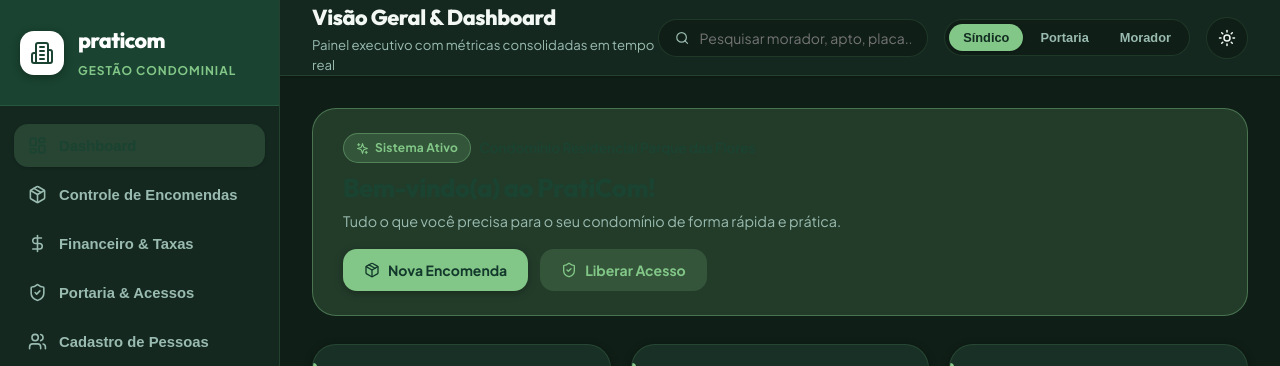
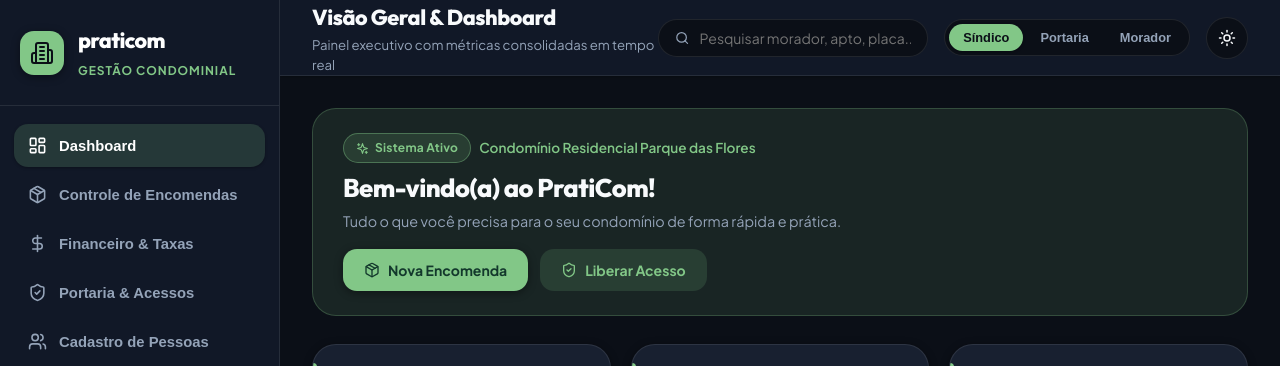
Before and after one commit to HeitorMassaroth/PratiCom, a React (Vite) app in the folder client/: page / in a window 1280 px wide. Shown: the top 366 px of the page. Built offline with nearby package versions, Linux system fonts and the light colour scheme; no server answers.

Commit message:
style: new dark mode color

```diff
--- a/client/src/index.css
+++ b/client/src/index.css
@@ -75,31 +75,37 @@
   --radius-full: 9999px;
 }
 
-/* Modo Escuro (Emerald / Forest Luxury) */
+/* Modo Escuro (Sleek Dark Modern - Sem camuflagem forest com o fundo) */
 [data-theme="dark"] {
-  --bg-primary: #0F1E17;
-  --bg-secondary: #142820;
-  --bg-card: #183025;
-  --bg-card-hover: #1E3B2E;
-  --bg-glass: rgba(24, 48, 37, 0.85);
+  /* No modo escuro, brand-forest mapeia para tom claro e legível para nunca camuflar */
+  --brand-forest: #82C787;
+  --brand-forest-dark: #68BA73;
+  --brand-forest-light: #A3E6B1;
 
-  --border-color: rgba(130, 199, 135, 0.15);
-  --border-subtle: rgba(130, 199, 135, 0.08);
+  --bg-primary: #0B0F17;
+  --bg-secondary: #111827;
+  --bg-card: #182030;
+  --bg-card-hover: #1F2A3F;
+  --bg-glass: rgba(18, 24, 38, 0.85);
+
+  --border-color: rgba(255, 255, 255, 0.09);
+  --border-subtle: rgba(255, 255, 255, 0.05);
   --border-focus: #82C787;
 
-  --text-main: #F3F8F5;
-  --text-muted: #9ABBB0;
-  --text-dim: #648577;
-  --text-inverse: #142920;
+  --text-main: #F8FAFC;
+  --text-muted: #94A3B8;
+  --text-dim: #64748B;
+  --text-inverse: #0B0F17;
 
-  --shadow-xs: 0 1px 3px rgba(0, 0, 0, 0.2);
-  --shadow-sm: 0 2px 8px rgba(0, 0, 0, 0.3);
-  --shadow-md: 0 8px 24px -4px rgba(0, 0, 0, 0.5);
-  --shadow-lg: 0 16px 40px -8px rgba(0, 0, 0, 0.6);
+  --shadow-xs: 0 1px 3px rgba(0, 0, 0, 0.3);
+  --shadow-sm: 0 2px 8px rgba(0, 0, 0, 0.4);
+  --shadow-md: 0 8px 24px -4px rgba(0, 0, 0, 0.6);
+  --shadow-lg: 0 16px 40px -8px rgba(0, 0, 0, 0.7);
   --shadow-glow: 0 0 24px rgba(130, 199, 135, 0.25);
 
-  --accent-mint: rgba(130, 199, 135, 0.18);
+  --accent-mint: rgba(130, 199, 135, 0.15);
   --accent-mint-text: #82C787;
+  --accent-mint-hover: rgba(130, 199, 135, 0.25);
   --accent-warning-bg: rgba(245, 158, 11, 0.15);
   --accent-warning-text: #FBBF24;
   --accent-warning-border: rgba(245, 158, 11, 0.3);
@@ -167,6 +173,10 @@
   color: #FFFFFF;
 }
 
+[data-theme="dark"] .sidebar-header {
+  background: var(--bg-secondary);
+}
+
 .logo-icon {
   width: 44px;
   height: 44px;
@@ -178,6 +188,11 @@
   justify-content: center;
   font-weight: 800;
   box-shadow: var(--shadow-sm);
+}
+
+[data-theme="dark"] .logo-icon {
+  background: var(--accent-primary);
+  color: #0B0F17;
 }
 
 .brand-text h2 {
@@ -227,12 +242,23 @@
   transform: translateX(3px);
 }
 
+[data-theme="dark"] .nav-item:hover {
+  background: rgba(130, 199, 135, 0.12);
+  color: var(--accent-primary);
+}
+
 .nav-item.active {
   background: var(--accent-mint);
   color: var(--brand-forest);
   font-weight: 700;
   border-color: var(--accent-primary);
   box-shadow: var(--shadow-xs);
+}
+
+[data-theme="dark"] .nav-item.active {
+  background: rgba(130, 199, 135, 0.18);
+  color: #FFFFFF;
+  border-color: var(--accent-primary);
 }
 
 .nav-item-content {
@@ -248,6 +274,12 @@
   font-weight: 700;
   background: var(--brand-forest);
   color: #FFFFFF;
+}
+
+[data-theme="dark"] .nav-badge:not(.alert) {
+  background: rgba(130, 199, 135, 0.2);
+  color: var(--accent-primary);
+  border: 1px solid rgba(130, 199, 135, 0.35);
 }
 
 .nav-badge.alert {
@@ -378,7 +410,7 @@
 
 [data-theme="dark"] .role-btn.active {
   background: var(--accent-primary);
-  color: var(--brand-forest-dark);
+  color: #0B0F17;
 }
 
 .theme-toggle-btn {
@@ -400,6 +432,10 @@
   color: var(--brand-forest);
 }
 
+[data-theme="dark"] .theme-toggle-btn:hover {
+  color: var(--accent-primary);
+}
+
 /* Conteúdo Principal */
 .content-body {
   padding: 32px;
@@ -407,6 +443,45 @@
   max-width: 1600px;
   width: 100%;
   margin: 0 auto;
+}
+
+/* Banner de Boas-Vindas */
+.welcome-banner {
+  background: var(--accent-mint);
+  border: 1px solid rgba(130, 199, 135, 0.4);
+  border-radius: var(--radius-xl);
+  padding: 24px 30px;
+  margin-bottom: 28px;
+  display: flex;
+  align-items: center;
+  justify-content: space-between;
+  flex-wrap: wrap;
+  gap: 16px;
+}
+
+[data-theme="dark"] .welcome-banner {
+  background: rgba(130, 199, 135, 0.12);
+  border-color: rgba(130, 199, 135, 0.25);
+}
+
+.welcome-banner-condo {
+  font-size: 0.85rem;
+  color: var(--brand-forest);
+  font-weight: 600;
+}
+
+[data-theme="dark"] .welcome-banner-condo {
+  color: var(--accent-primary);
+}
+
+.welcome-banner-title {
+  font-size: 1.6rem;
+  color: var(--brand-forest);
+  font-weight: 800;
+}
+
+[data-theme="dark"] .welcome-banner-title {
+  color: var(--text-main);
 }
 
 /* Card Padrão Praticom */
@@ -774,6 +849,10 @@
   animation: fadeIn 0.2s ease;
 }
 
+[data-theme="dark"] .modal-overlay {
+  background: rgba(0, 0, 0, 0.75);
+}
+
 .modal-content {
   background: var(--bg-secondary);
   border: 1px solid var(--border-color);
@@ -936,6 +1015,11 @@
   color: var(--brand-forest);
 }
 
+[data-theme="dark"] .slot-button:hover:not(.occupied):not(:disabled) {
+  background: rgba(130, 199, 135, 0.2);
+  color: #FFFFFF;
+}
+
 .slot-button.selected {
   background: var(--accent-primary);
   border-color: var(--accent-primary);
--- a/client/src/views/DashboardView.jsx
+++ b/client/src/views/DashboardView.jsx
@@ -25,24 +25,13 @@
   return (
     <div>
       {/* Banner de Boas-Vindas */}
-      <div style={{
-        background: 'var(--accent-mint)',
-        border: '1px solid rgba(130, 199, 135, 0.4)',
-        borderRadius: 'var(--radius-xl)',
-        padding: '24px 30px',
-        marginBottom: '28px',
-        display: 'flex',
-        alignItems: 'center',
-        justifyContent: 'space-between',
-        flexWrap: 'wrap',
-        gap: '16px'
-      }}>
+      <div className="welcome-banner">
         <div>
           <div style={{ display: 'flex', alignItems: 'center', gap: '8px', marginBottom: '6px' }}>
             <span className="badge badge-success"><Sparkles size={13} /> Sistema Ativo</span>
-            <span style={{ fontSize: '0.85rem', color: 'var(--brand-forest)', fontWeight: '600' }}>Condomínio Residencial Parque das Flores</span>
+            <span className="welcome-banner-condo">Condomínio Residencial Parque das Flores</span>
           </div>
-          <h2 style={{ fontSize: '1.6rem', color: 'var(--brand-forest)', fontWeight: '800' }}>
+          <h2 className="welcome-banner-title">
             Bem-vindo(a) ao PratiCom!
           </h2>
           <p style={{ fontSize: '0.9rem', color: 'var(--text-muted)', marginTop: '4px' }}>
```
